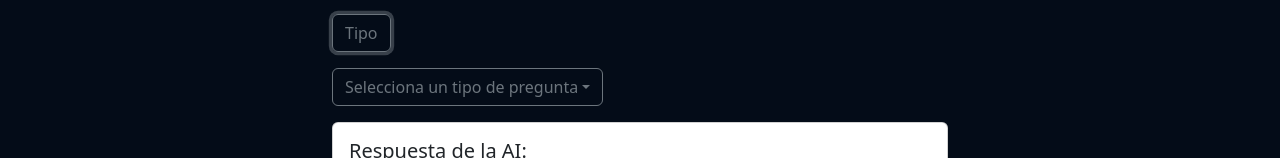
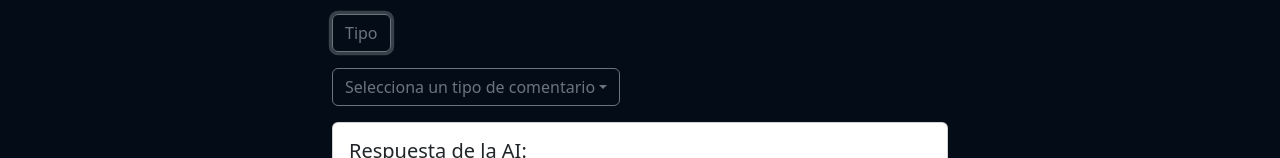
Before and after one commit to HaroldCV/ACT_IS_2-elim_plant-, a React (Create React App) app: page / in a window 1280 px wide. Both pictures are taken after a click on the button "Tipo". Shown: the part 4393-4551 px from the top of the page. Built offline with nearby package versions, Linux system fonts and the light colour scheme.

Commit message:
Update_5.1 Askme.jsx

```diff
--- a/src/containers/askme/Askme.jsx
+++ b/src/containers/askme/Askme.jsx
@@ -96,7 +96,7 @@ const Askme = () => {
           </div>
           {showAdditionalFields && (
             <div className=" mb-3">
-              <DropdownButton title="Selecciona un tipo de pregunta" variant="outline-secondary">
+              <DropdownButton title="Selecciona un tipo de comentario" variant="outline-secondary">
                 <Dropdown.Item onClick={() => handleTypeSelection("¿Qué es?")}>
                   La banca móvil del BCP es mala
                 </Dropdown.Item>
```
